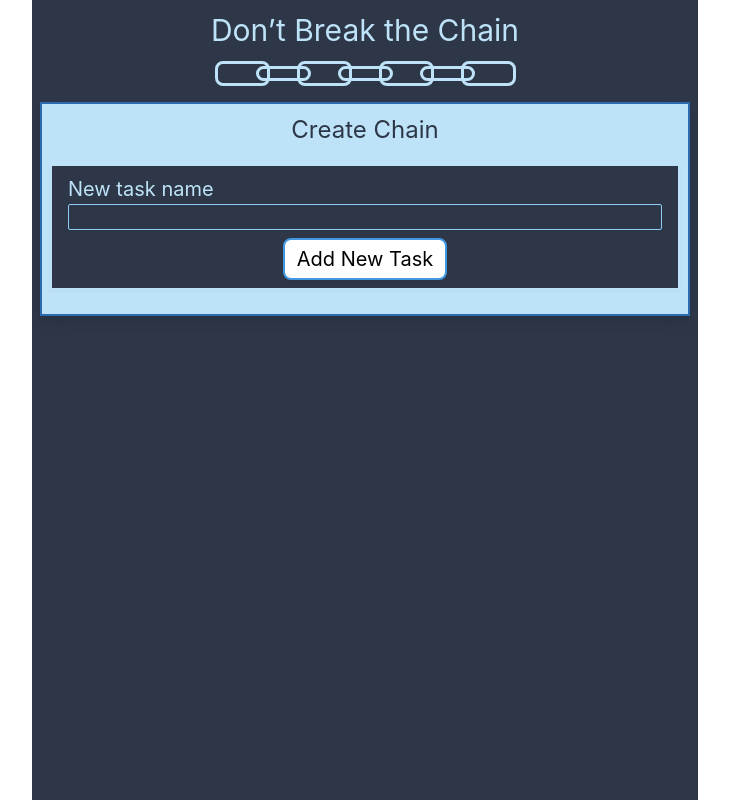
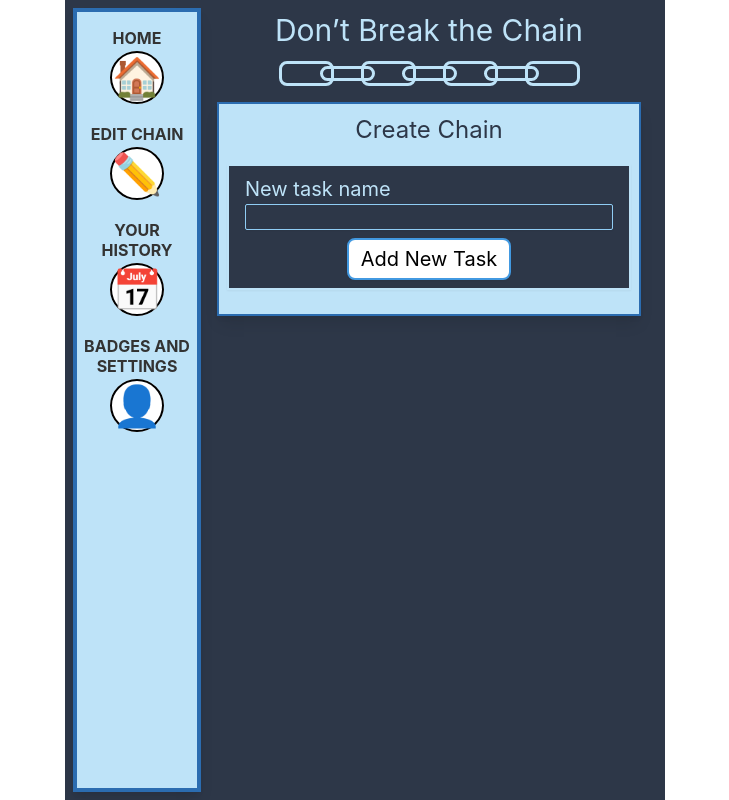
Before and after one commit to ikeshark/the-chain, a Svelte app: page / in a window 1280 px wide. Shown: the whole page, without its empty margins (275-1004 px from the left). Built offline with nearby package versions, Linux system fonts and the light colour scheme.

Commit message:
styles and bug fixes

```diff
--- a/src/App.svelte
+++ b/src/App.svelte
@@ -111,7 +111,7 @@
 		// isSubmitted is used to trigger animations right after submit
 		//// once they navigate away from page with animations we want to not trigger anymore
 		isSubmitted = false;
-		tab = e.target.value;
+		tab = e.target.value || e.target.parentNode.value;
 		isNav = false;
 	}
 	function toggleComplete({ detail }) {
@@ -163,7 +163,8 @@
 		if (currentStreak > longestStreak) {
 			longestStreak = currentStreak;
 			localStorage.setItem('longestStreak', longestStreak);
-			tab = 'user';
+			// if there is a new badge go to user
+			if (badges.indexOf(currentStreak) !== -1) tab = 'user';
 		}
 		tasks = tasks.map(task => {
 			return { ...task, isCompleted: false }
@@ -233,7 +234,46 @@
 
 <Tailwindcss />
 
-<div class={`p-2 h-screen mx-auto relative overflow-hidden ${theme.bg}`}>
+<div class="mainWrapper p-2 h-screen mx-auto md:flex relative overflow-hidden {theme.bg}">
+	<nav
+		class="mobileNav {!isNav && 'hidden'} md:block z-10 fixed rounded-full md:rounded-none {theme.invertBg} border-4 border-solid {theme.invertBorder} shadow-lg"
+		in:scale={{ start: 0.2 }}
+		out:scale={{ easing: quadIn, start: 0.2, duration: 200 }}
+	>
+		<button
+			type="button" value="today"
+			on:click={changeTab}
+			class="menuBtn today font-bold md:my-4"
+		>
+			<span class="hidden md:block leading-tight">HOME</span>
+			<span class="menuIcon">🏠</span>
+		</button>
+		<button
+			type="button" value="edit"
+			on:click={changeTab}
+			class="menuBtn edit font-bold md:my-4"
+		>
+			<span class="hidden md:block leading-tight">EDIT CHAIN</span>
+			<span class="menuIcon">✏️</span>
+		</button>
+		<button
+			type="button" value="calendar"
+			on:click={changeTab}
+			class="menuBtn calendar font-bold md:my-4"
+		>
+			<span class="hidden md:block leading-tight">YOUR HISTORY</span>
+			<span class="menuIcon">📅</span>
+		</button>
+		<button
+			type="button" value="user"
+			on:click={changeTab}
+			class="menuBtn user font-bold md:my-4"
+		>
+			<span class="hidden md:block leading-tight">BADGES AND SETTINGS</span>
+			<span class="menuIcon">👤</span>
+		</button>
+	</nav>
+	<div class="md:px-4 w-full">
 		<h1 class={`text-3xl mb-2 text-center ${theme.text}`}>Don’t Break the Chain</h1>
 		<div class={`flex items-center justify-center mb-4 ${theme.text}`}>
 			<div class="chain"></div>
@@ -246,7 +286,7 @@
 		</div>
 
 		{#if tab === 'today'}
-		<div in:scale={{delay: 500}} out:scale={{delay: 0}}>
+			<div in:scale={{delay: 700}} out:scale>
 				<Today
 					{day}
 		      {currentStreak}
@@ -267,9 +307,8 @@
 				  Submit
 				</button>
 			{/if}
-	{/if}
-	{#if tab === 'edit'}
-		<div in:scale={{delay: 400}} out:scale={{delay: 0}}>
+		{:else if tab === 'edit'}
+			<div in:scale={{delay: 600}} out:scale>
 				<EditChain
 					{theme}
 					{isFirstTime}
@@ -277,17 +316,17 @@
 					on:submitChain={submitChain}
 				/>
 			</div>
-	{/if}
-	{#if tab === 'calendar'}
-		<div in:scale={{delay: 400}} out:scale={{delay: 0}}>
+		{:else if tab === 'calendar'}
+			<div in:scale={{delay: 600}} out:scale>
 				<Calendar {theme} {isSubmitted} {isFuture} {day} />
 			</div>
 		{:else if tab === 'user'}
-		<div in:scale={{delay: 400}} out:scale>
+			<div in:scale={{delay: 600}} out:scale>
 				<User
 					{badges}
 					{themes}
 					{theme}
+					{isSubmitted}
 					{longestStreak}
 					on:setTheme={setTheme}
 					on:changeTheme={changeTheme}
@@ -295,12 +334,13 @@
 			</div>
 		{/if}
 	</div>
+</div>
 
 
 {#if !isFirstTime}
 	<button
 		on:click={openNav}
-		class="fixed z-20 bottom-0 right-0 m-4 border-gray-800 border-solid w-12 h-12 font-bold rounded-full leading-none border-2 {isNav ? 'bg-white text-xl' : 'text-4xl bg-gray-300' }">
+		class="fixed z-20 md:hidden bottom-0 right-0 m-4 border-gray-800 border-solid w-12 h-12 font-bold rounded-full leading-none border-2 {isNav ? 'bg-white text-xl' : 'text-4xl bg-gray-300' }">
 		{@html isNav ? '&times;' : '⋮'}
 	</button>
 {/if}
@@ -313,40 +353,18 @@
 	</div>
 {/if}
 
-{#if isNav}
-	<nav
-		class={`mobileNav z-10 fixed rounded-full ${theme.invertBg} border-4 border-solid ${theme.invertBorder} shadow-lg`}
-		in:scale={{ start: 0.2 }}
-		out:scale={{ easing: quadIn, start: 0.2, duration: 200 }}
-	>
-		<button
-			type="button" value="today"
-			on:click={changeTab}
-			class="menuIcon today">🏠</button>
-		<button
-			type="button" value="edit"
-			on:click={changeTab}
-			class="menuIcon edit">✏️</button>
-		<button
-			type="button" value="calendar"
-			on:click={changeTab}
-			class="menuIcon calendar">📅</button>
-		<button
-			type="button" value="user"
-			on:click={changeTab}
-			class="menuIcon user">👤</button>
-	</nav>
-{/if}
 
 <style>
 	@keyframes spin {
 		from {transform: rotateX(0deg)}
 		to {transform: rotateX(180deg)}
 	}
+	.menuBtn {
+		position: absolute;
+	}
 	.menuIcon {
 		font-size: 2.5rem;
     border: 2px solid black;
-    position: absolute;
     border-radius: 50%;
     width: 3rem;
     height: 3rem;
@@ -364,6 +382,25 @@
 		bottom: -11rem;
 		right: -11rem;
 	}
+	@media (min-width: 768px) {
+		.mainWrapper {
+			max-width: 600px;
+		}
+		.mobileNav {
+			position:static;
+			height: 100%;
+			width: 140px;
+		}
+		.menuBtn {
+			position: relative;
+			display: block;
+			top: 0; right: 0; bottom: 0; left: 0;
+			border: none;
+			width: 120px;
+			margin-top: 1rem;
+			margin-bottom: 1rem;
+		}
+	}
 	.chain {
 		border: 3px solid currentColor;
 		width: 55px;
--- a/src/Calendar.svelte
+++ b/src/Calendar.svelte
@@ -19,26 +19,26 @@
   if (localStorage.history) history = JSON.parse(localStorage.getItem('history'));
 
   const numRecDays = history.numRecDays || 0;
-  const months = ['January', 'February', 'March', 'April', 'May', 'June', 'July', 'August', 'September', 'November', 'December'];
+  const months = ['January', 'February', 'March', 'April', 'May', 'June', 'July', 'August', 'September', 'October', 'November', 'December'];
   const weekdays = ['Mon', 'Tue', 'Wed', 'Thu', 'Fri', 'Sat', 'Sun'];
 
   $: monthName = months[month];
   $: isPrevMonth = month ?
     !!history[year][month - 1] : !!history[year - 1];
-  $: isNextMonth = month !== 12 ?
+  $: isNextMonth = month !== 11 ?
     !!history[year][month + 1] : !!history[year + 1];
 
   function showPrevMonth() {
     if (month) {
       month = month - 1;
     } else {
-      month = 12;
+      month = 11;
       year = year - 1;
     }
     visibleMonth = populateMonth();
   }
   function showNextMonth() {
-    if (month !== 12) {
+    if (month !== 11) {
       month = month + 1;
     } else {
       month = 0;
@@ -112,7 +112,6 @@
   function showDetail({ target }) {
     const id = parseInt(target.id || target.parentNode.id);
     detail = chainHistory.filter(item => item.startDay === id)[0];
-    console.log(detail)
   }
   function closeModal() {
     detail = null;
@@ -170,6 +169,7 @@
           {/if}
         {/each}
       </div> <!-- end grid -->
+      <div class="fixed bottom-0 mb-3 pageBtns">
         {#if isPrevMonth}
           <button
             on:click={showPrevMonth}
@@ -187,6 +187,7 @@
           </button>
         {/if}
       </div>
+    </div>
   {:else}
     <h2 class="{theme.text} text-xl my-4">YOU AINT GOT NO HISTORY</h2>
   {/if}
@@ -194,7 +195,7 @@
 
 {#if !!detail}
   <Modal on:closeModal={closeModal}>
-    <div class="{theme.invertBg} {theme.invertBorder} border-2 p-2 shadow-lg overflow-y-scroll w-10/12 shadow-lg">
+    <div class="{theme.invertBg} {theme.invertBorder} border-2 p-2 shadow-lg overflow-y-scroll w-10/12 max-w-500 shadow-lg">
       <h2 class={`text-2xl text-center mb-2 ${theme.invertText}`}>
         Version: {detail.version}
       </h2>
@@ -230,6 +231,10 @@
   .animatePop:last-of-type {
 		animation: popOut 2.2s ease-out;
 	}
+  .pageBtns {
+    margin-left: 50%;
+    transform: translateX(-50%);
+  }
   .halo::after {
     content: '';
     position: absolute;
--- a/src/Tailwindcss.svelte
+++ b/src/Tailwindcss.svelte
@@ -3,11 +3,7 @@
   @tailwind components;
   @tailwind utilities;
 
-  body {
-    max-width: 666px;
-    margin: 0 auto;
-    padding: 0px;
-  }
+  body { padding: 0 }
   [class*='bg-'] {
     transition: background-color 0.5s;
   }
@@ -17,4 +13,7 @@
   [class*='border-'] {
     transition: border-color 0.5s;
   }
+  .max-w-500 {
+    max-width: 500px;
+  }
 </style>
```
Lines whose indentation alone changed are shown as unchanged.
